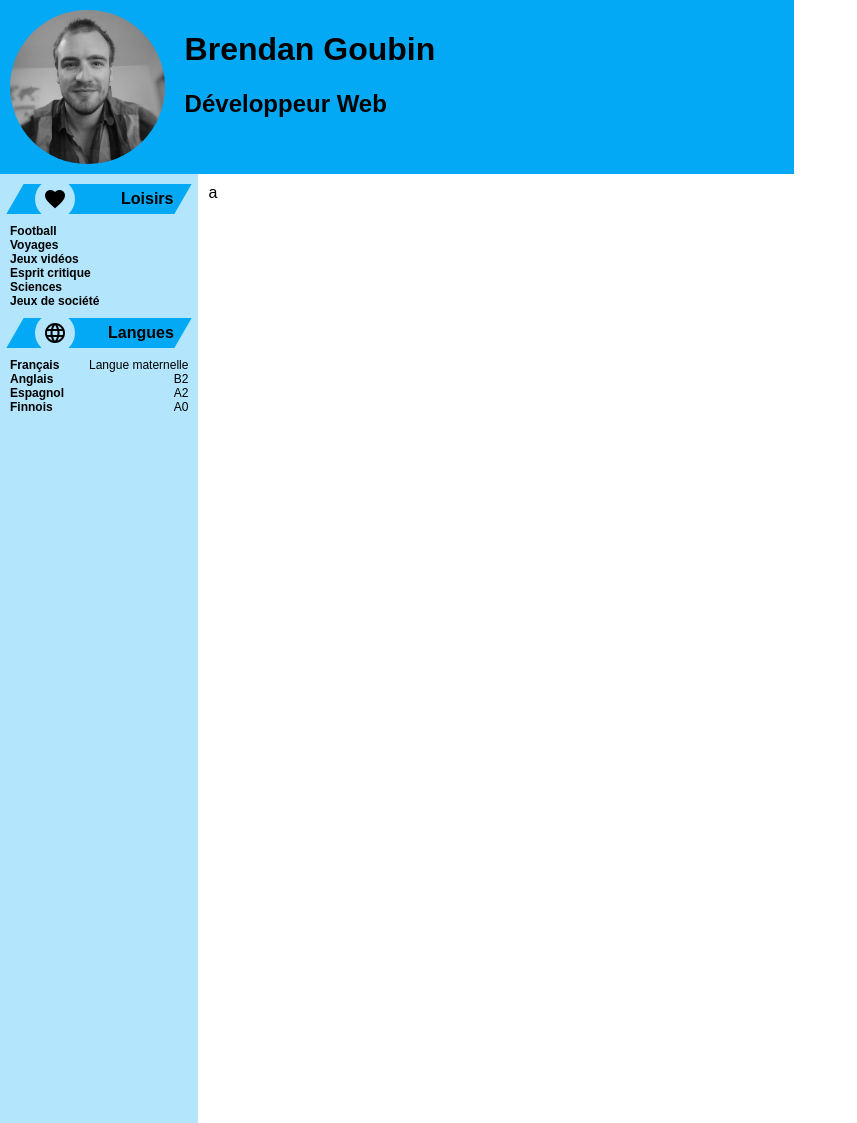
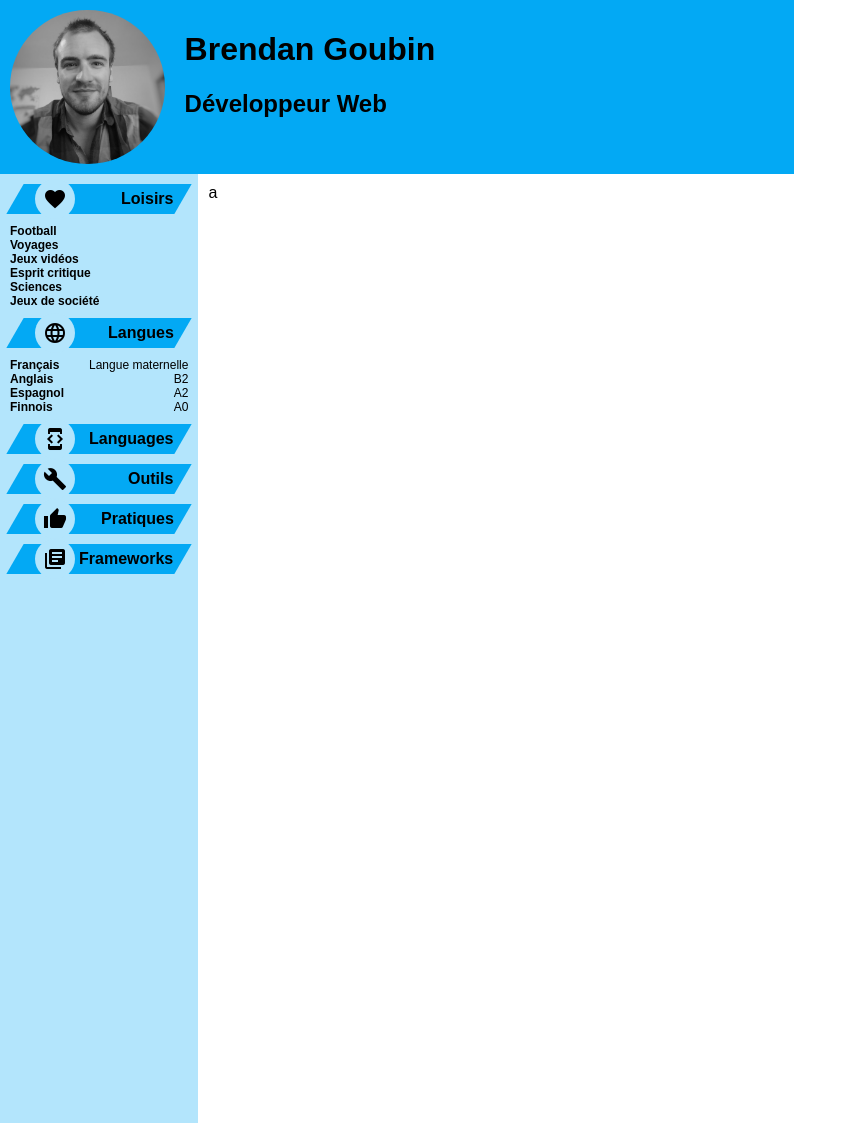
Before and after one commit to Billos/resume-old, a Jekyll site: the page built from index.md, in a window 1280 px wide. Shown: the whole page, without its empty margins (0-857 px from the left). Built offline with Jekyll 4.4.1, drawn with Linux system fonts in a browser that asks for light colours; some web fonts are replaced.

Commit message:
other columns

```diff
--- /dev/null
+++ b/_includes/c_dev.html
@@ -0,0 +1,16 @@
+<section>
+	<div class="title">
+		<div class="logo">
+			<i class="material-icons">developer_mode</i>
+		</div>
+		<div class="text">Languages</div>
+	</div>
+	<div class="content">
+		{% for item in site.data.dev %}
+		<div class="line">
+			<b>{{item.name}}</b>
+			<span>{{item.level}}</span>
+		</div>
+		{% endfor %}
+	</div>
+</section>
--- /dev/null
+++ b/_includes/c_library.html
@@ -0,0 +1,16 @@
+<section>
+	<div class="title">
+		<div class="logo">
+			<i class="material-icons">library_books</i>
+		</div>
+		<div class="text">Frameworks</div>
+	</div>
+	<div class="content">
+		{% for item in site.data.libraries %}
+		<div class="line">
+			<b>{{item.name}}</b>
+			<span>{{item.level}}</span>
+		</div>
+		{% endfor %}
+	</div>
+</section>
--- /dev/null
+++ b/_includes/c_tools.html
@@ -0,0 +1,16 @@
+<section>
+	<div class="title">
+		<div class="logo">
+			<i class="material-icons">build</i>
+		</div>
+		<div class="text">Outils</div>
+	</div>
+	<div class="content">
+		{% for item in site.data.tools %}
+		<div class="line">
+			<b>{{item.name}}</b>
+			<span>{{item.level}}</span>
+		</div>
+		{% endfor %}
+	</div>
+</section>
--- /dev/null
+++ b/_includes/c_usages.html
@@ -0,0 +1,16 @@
+<section>
+	<div class="title">
+		<div class="logo">
+			<i class="material-icons">thumb_up</i>
+		</div>
+		<div class="text">Pratiques</div>
+	</div>
+	<div class="content">
+		{% for item in site.data.usages %}
+		<div class="line">
+			<b>{{item.name}}</b>
+			<span>{{item.level}}</span>
+		</div>
+		{% endfor %}
+	</div>
+</section>
--- a/_includes/column.html
+++ b/_includes/column.html
@@ -1,4 +1,8 @@
 <column>
 	{% include c_hobbies.html %}
 	{% include c_languages.html %}
+	{% include c_dev.html %}
+	{% include c_tools.html %}
+	{% include c_usages.html %}
+	{% include c_library.html %}
 </column>
```
